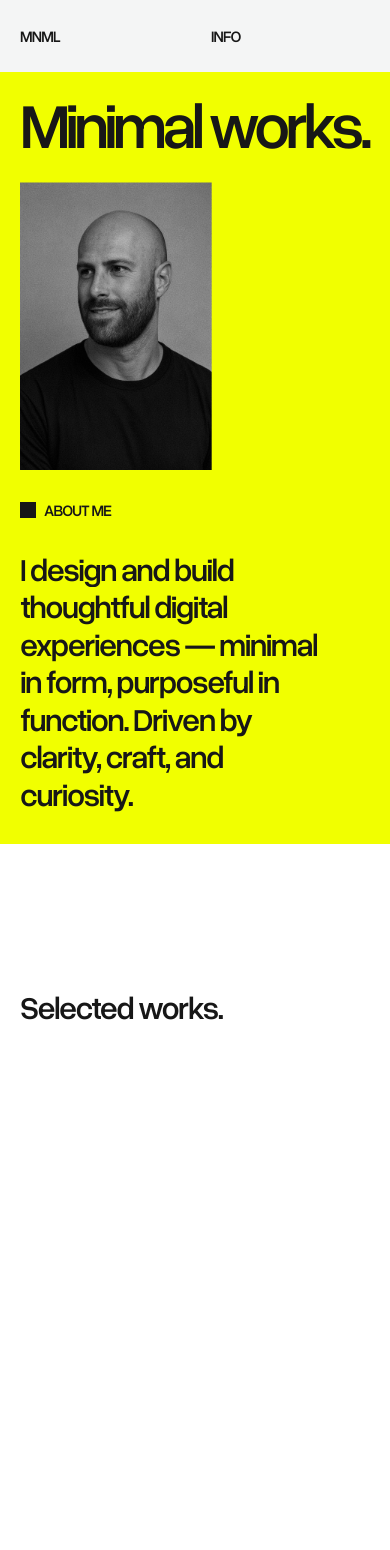
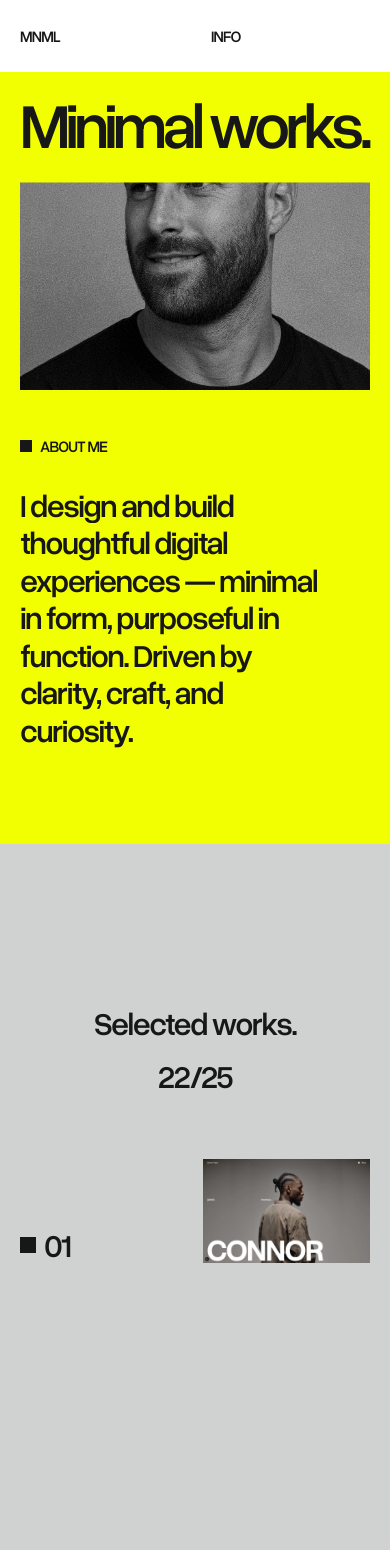
Before and after one commit to nordlabstudio/mnml, a Next.js app: page / in a window 390 px wide. Shown: the top 1550 px of the page. After the commit the page ends 1423 px from the top, so only its background shows below. Built offline with nearby package versions, Linux system fonts and the light colour scheme.

Commit message:
fixed things

```diff
--- a/app/globals.css
+++ b/app/globals.css
@@ -1,13 +1,15 @@
 @import "tailwindcss";
 
 :root {
-  --background: #ffffff;
+  --background: #d0d2d2;
   --foreground: #171717;
+  --electric: oklch(0.957 0.214682 113.7625);
 }
 
 @theme inline {
   --color-background: var(--background);
   --color-foreground: var(--foreground);
+  --color-electric: var(--electric);
   --font-sans: var(--font-geist-sans);
   --font-mono: var(--font-geist-mono);
   --aspect-portrait: 2 / 3;
--- a/app/page.tsx
+++ b/app/page.tsx
@@ -44,13 +44,13 @@ export default function Home() {
   );
 
   return (
-    <main ref={container} className="w-full overflow-visible">
-      <section className="h-screen overflow-hidden flex flex-col sm:pt-36 pt-24 pb-8 px-5 sm:px-10 sm:gap-32 gap-4 bg-[#F1FF00]">
+    <main ref={container}>
+      <section className="h-screen overflow-hidden flex flex-col px-5 sm:px-10 sm:gap-32 gap-12 sm:py-36 py-24 sm:pb-16 bg-electric">
         {/* Top section with grid layout - takes available space and grows */}
         <div className="sm:grid sm:grid-cols-4 flex flex-col items-start gap-8 h-full">
           <h1 className="col-span-1">Minimal works.</h1>
-          <div className="sm:col-start-3 flex h-full">
-            <div className="relative flex h-full aspect-portrait">
+          <div className="sm:col-start-3 flex h-full w-full sm:w-auto">
+            <div className="relative flex sm:aspect-portrait h-full w-full sm:w-auto">
               <Image
                 ref={imageRef}
                 src="/portrait.jpeg"
@@ -64,8 +64,8 @@ export default function Home() {
 
         {/* Bottom section with grid layout - only takes content height */}
         <div className="sm:grid sm:grid-cols-2 flex flex-col items-start gap-8">
-          <div className="flex flex-row gap-2 pt-[16px]">
-            <div className="w-[16px] h-[16px] bg-foreground" />
+          <div className="flex flex-row items-center gap-2">
+            <div className="w-[12px] h-[12px] bg-foreground" />
             <h3>About me</h3>
           </div>
           <h2 ref={h2Ref}>
@@ -74,19 +74,27 @@ export default function Home() {
           </h2>
         </div>
       </section>
+      <section className="overflow-hidden flex flex-col gap-16 py-40 px-5 sm:px-10">
+        {/* Top section with grid layout */}
+        <div className="sm:grid sm:grid-cols-2 flex flex-col items-center gap-4">
+          <h2>Selected works.</h2>
+          <h2>22/25</h2>
+        </div>
 
-      <section className="h-screen overflow-hidden flex flex-col justify-between pt-36 pb-8 px-5 sm:px-10">
-        {/* Top section with grid layout */}
-        <div className="grid sm:grid-cols-2 grid-cols-1 items-center gap-4">
-          <h2>Selected works.</h2>
-        </div>
         {/* Bottom section with grid layout */}
-        <div className="grid grid-cols-2 items-start gap-4">
-          <div className="flex flex-row gap-2">
+        <div className="grid grid-cols-2 items-end gap-4">
+          <div className="flex flex-row gap-2 items-center">
             <div className="w-[16px] h-[16px] bg-foreground" />
-            <h3>In progress.</h3>
+            <h2>01</h2>
           </div>
-          <Image src="/connor.jpeg" width={500} height={500} alt="hero image" />
+          <div className="flex relative aspect-16/10 h-auto w-full gap-2">
+            <Image
+              src="/connor.jpeg"
+              fill
+              className="object-cover"
+              alt="hero image"
+            />
+          </div>
         </div>
       </section>
     </main>
--- a/components/Navbar.tsx
+++ b/components/Navbar.tsx
@@ -2,7 +2,7 @@
 
 export default function Navbar() {
   return (
-    <div className="grid grid-cols-2 px-5 sm:px-10 gap-8 items-center bg-[#f4f5f5] fixed top-0 left-0 right-0 h-18 z-10">
+    <div className="grid grid-cols-2 px-5 sm:px-10 gap-8 items-center bg-white fixed top-0 left-0 right-0 h-18 z-10">
       <h3>MNML</h3>
       <h3>Info</h3>
     </div>
```
